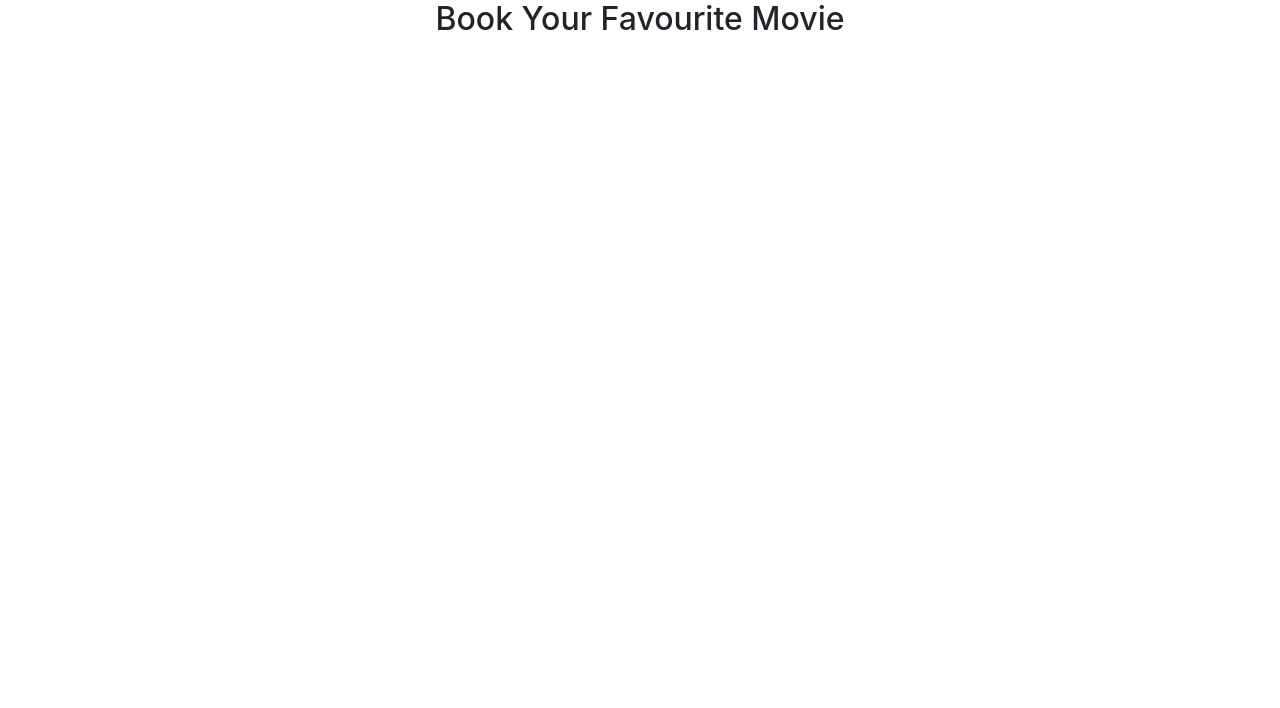
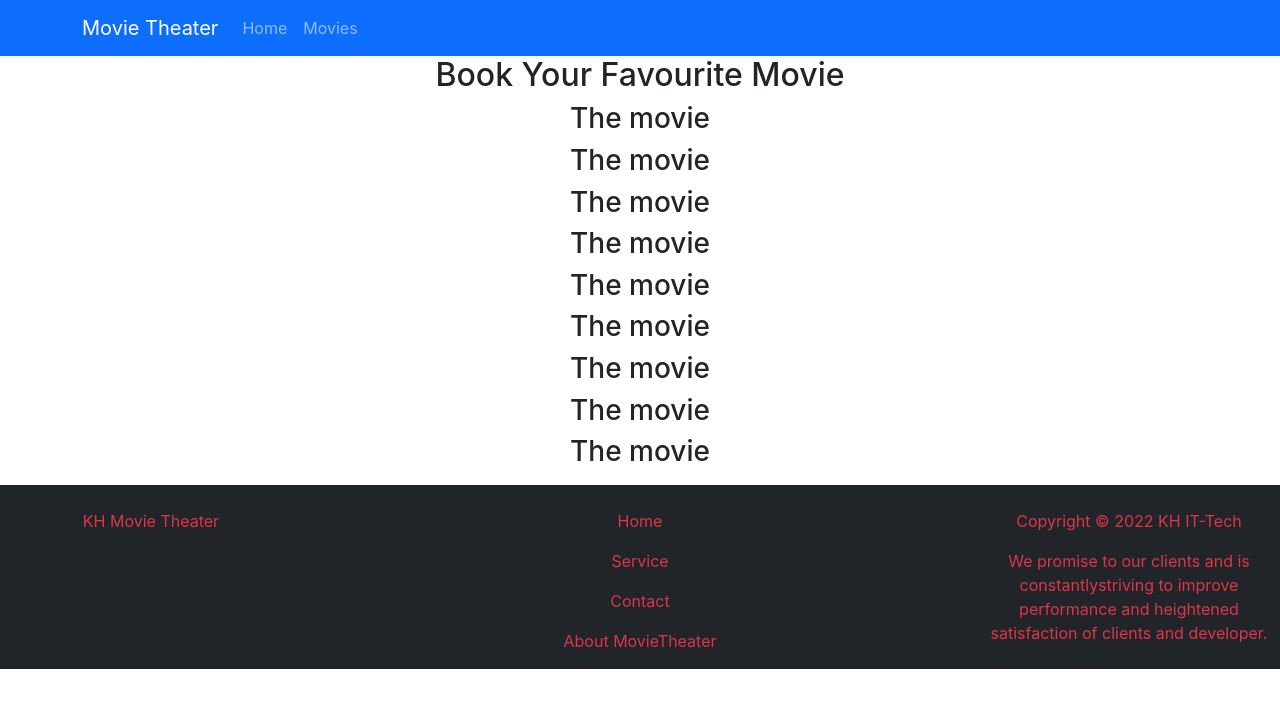
Before and after one commit to KhairuzzamanHridoy97/mk-movie-theater, a React (Create React App) app: page /movies in a window 1280 px wide. Shown: the top 708 px of the page. Built offline with nearby package versions, Linux system fonts and the light colour scheme.

Commit message:
added movie in movies

```diff
--- /dev/null
+++ b/src/Pages/Movies/Movie/Movie.js
@@ -0,0 +1,11 @@
+import React from 'react';
+
+const Movie = () => {
+    return (
+        <div>
+            <h3>The movie</h3>
+        </div>
+    );
+};
+
+export default Movie;
--- a/src/Pages/Movies/Movies/Movies.js
+++ b/src/Pages/Movies/Movies/Movies.js
@@ -1,9 +1,34 @@
-import React from 'react';
+import { Container } from '@mui/material';
+import React, { useEffect, useState } from 'react';
+import Footer from '../../Shared/Footer/Footer';
+import Navigation from '../../Shared/Navigation/Navigation';
+import Movie from '../Movie/Movie';
 
 const Movies = () => {
+    const [movies,setMovies]=useState([]);
+    useEffect(()=>{
+        fetch('./movies.JSON')
+        .then(res=>res.json())
+        .then(data=>setMovies(data))
+    },[])
     return (
         <div>
+            <Navigation></Navigation>
             <h2>Book Your Favourite Movie</h2>
+            <Container>
+
+            {
+                movies.map( movie=>
+                    <Movie
+                    movie={movie}
+                    key={movie.id}
+                      >
+
+                    </Movie>
+                )
+            }
+            </Container>
+            <Footer></Footer>
         </div>
     );
 };
```
